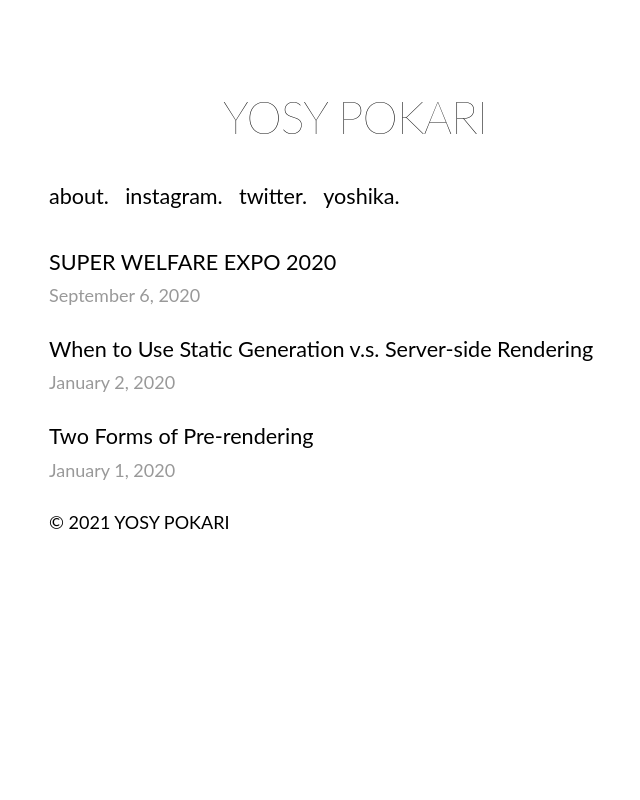
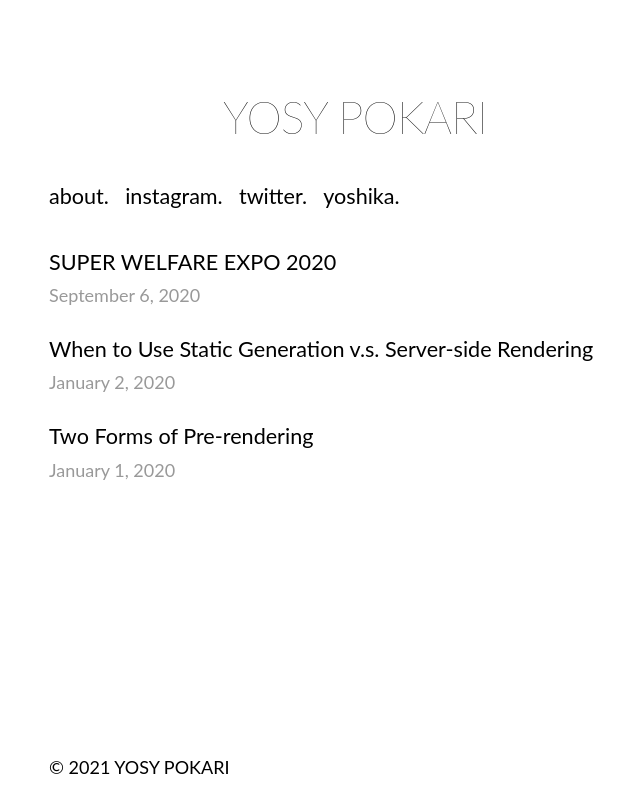
Before and after one commit to pokaryosy/mypage, a Next.js app: page / in a window 1280 px wide. Shown: the whole page, without its empty margins (285-925 px from the left). Built offline with nearby package versions, Linux system fonts and the light colour scheme.

Commit message:
172 commits

```diff
--- a/styles/utils.module.css
+++ b/styles/utils.module.css
@@ -73,7 +73,7 @@
 
 .video{
   width:100%;
-  line-height: 56.25%;
+  padding-bottom: 56.25%;
   height:0px;
   position: relative;
   }
@@ -85,7 +85,9 @@
 
 
   .footer{
-    margin-left: auto;
-    margin-right: auto;
+  margin-left: auto;
+  margin-right: auto;
+  text-align: center;
+  position: absolute;
   bottom: 0;
 }
```
